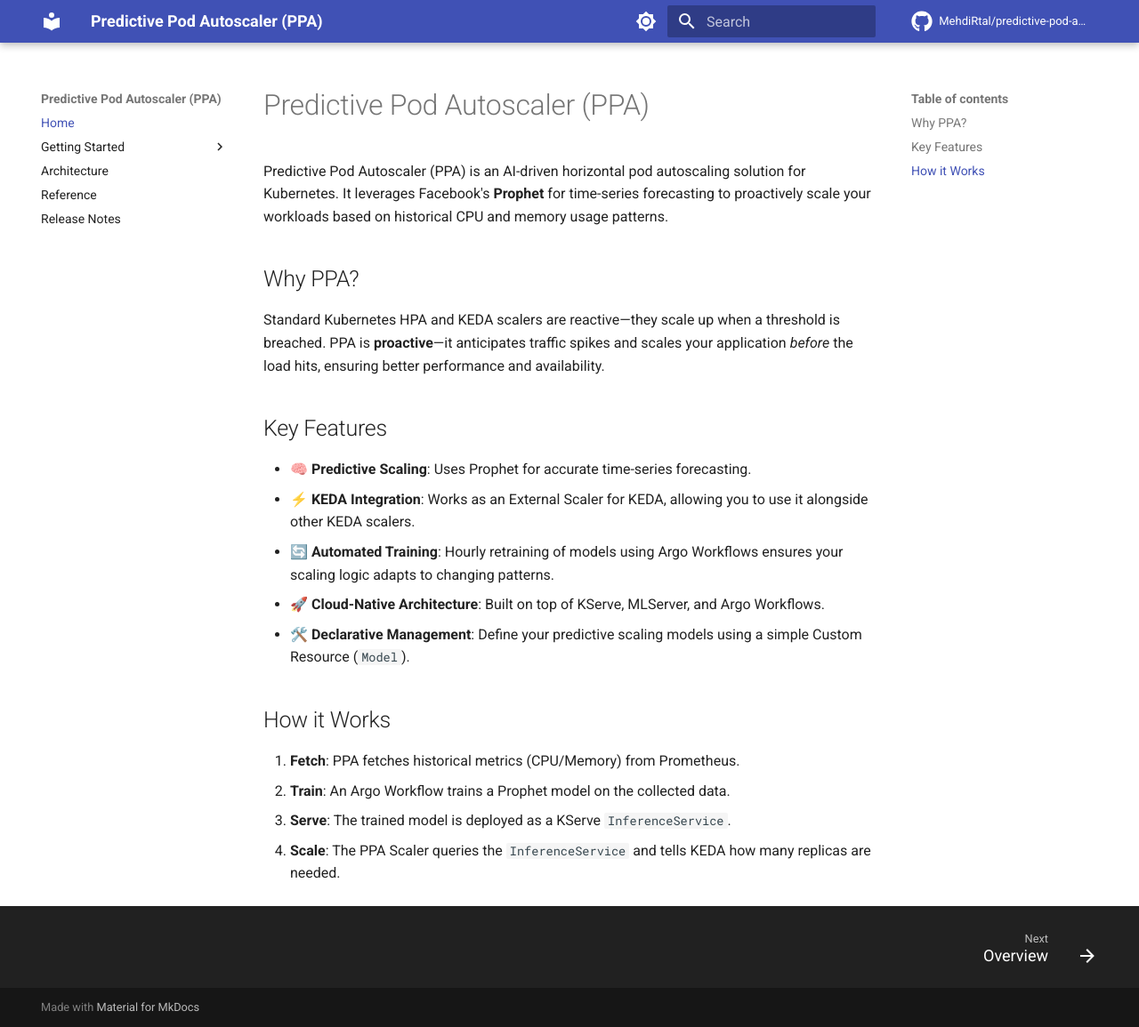
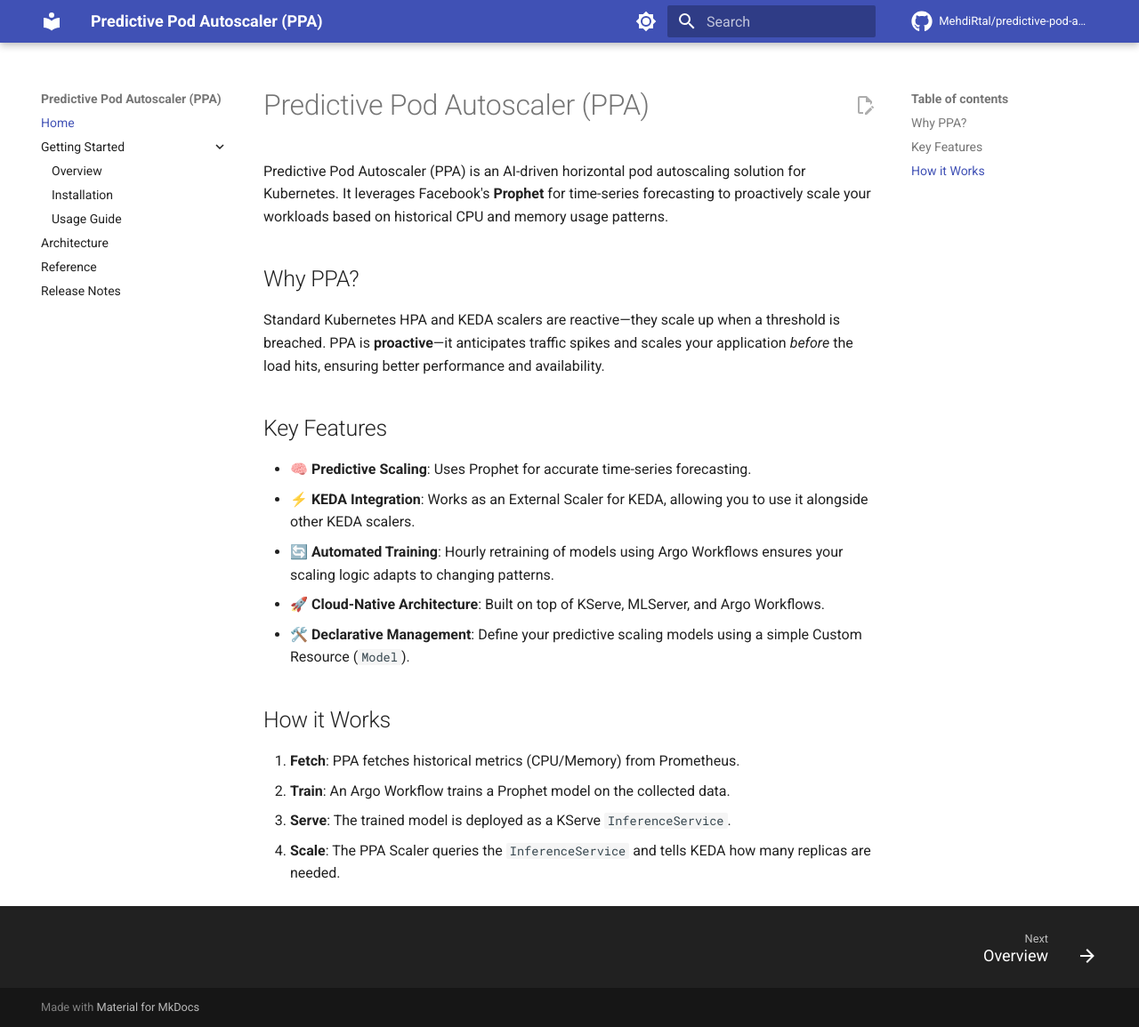
Before and after one commit to MehdiRtal/predictive-pod-autoscaler, an MkDocs documentation site: the page built from docs/src/index.md, in a window 1280 px wide and 1155 px high. Shown: the whole window at 89% size. Built offline with MkDocs 1.6.1 and Material for MkDocs 9.7.7, drawn with Linux system fonts in a browser that asks for light colours; plug-ins that fetch from the network failed and are left out; comment, search, counter and statistics services are not loaded; the version menu is left out.

Commit message:
feat: docs

```diff
--- a/docs/mkdocs.yml
+++ b/docs/mkdocs.yml
@@ -4,6 +4,7 @@
 repo_url: https://github.com/MehdiRtal/predictive-pod-autoscaler
 repo_name: MehdiRtal/predictive-pod-autoscaler
 docs_dir: src
+edit_uri: edit/master/docs/src/
 
 theme:
   name: material
@@ -26,17 +27,21 @@
         icon: material/brightness-4
         name: Switch to light mode
   features:
+    - navigation.top
     - navigation.instant
     - navigation.instant.prefetch
+    - navigation.expand
     - navigation.footer
     - search.suggest
     - content.code.copy
+    - content.action.edit
 
 plugins:
   - search
   - optimize
   - include-markdown
   - mermaid2
+  - git-revision-date-localized
   - minify:
       minify_html: true
 
--- a/docs/pyproject.toml
+++ b/docs/pyproject.toml
@@ -9,4 +9,5 @@
     "mkdocs-mermaid2-plugin>=1.2.3",
     "mkdocs-include-markdown-plugin>=7.2.2",
     "mike>=2.2.0",
+    "mkdocs-git-revision-date-localized-plugin>=1.5.2",
 ]
```
Also changed, not shown: 1 other file.
